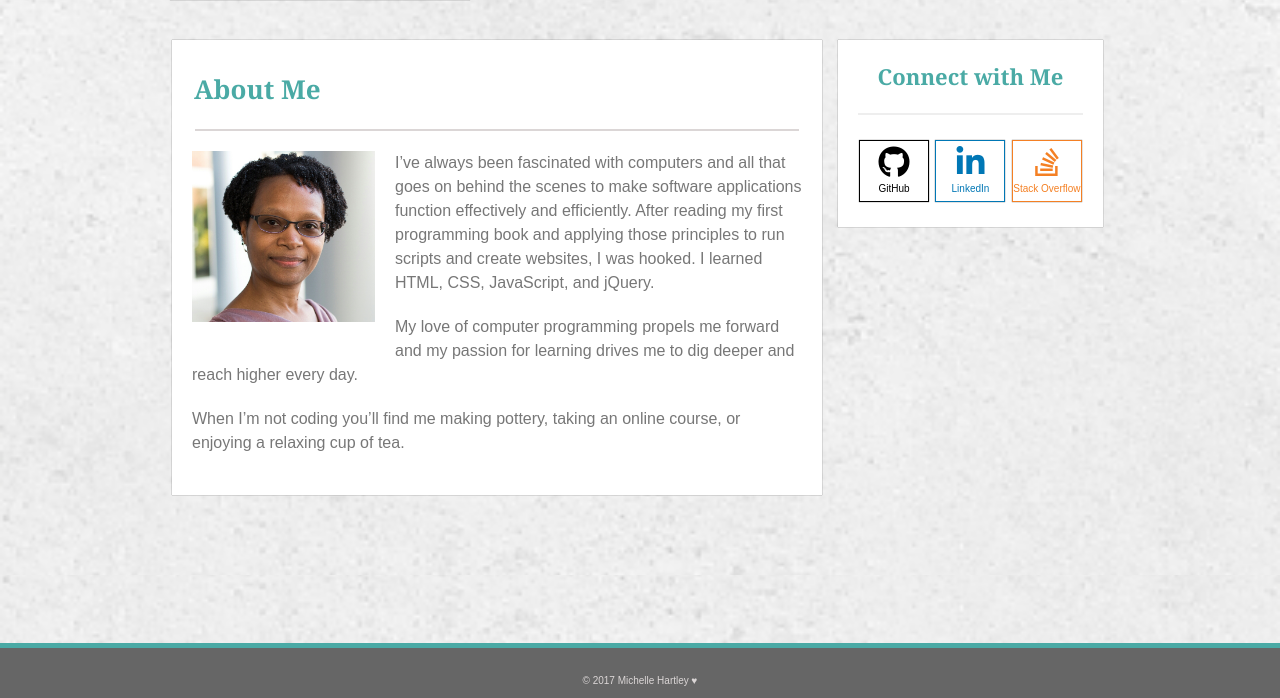
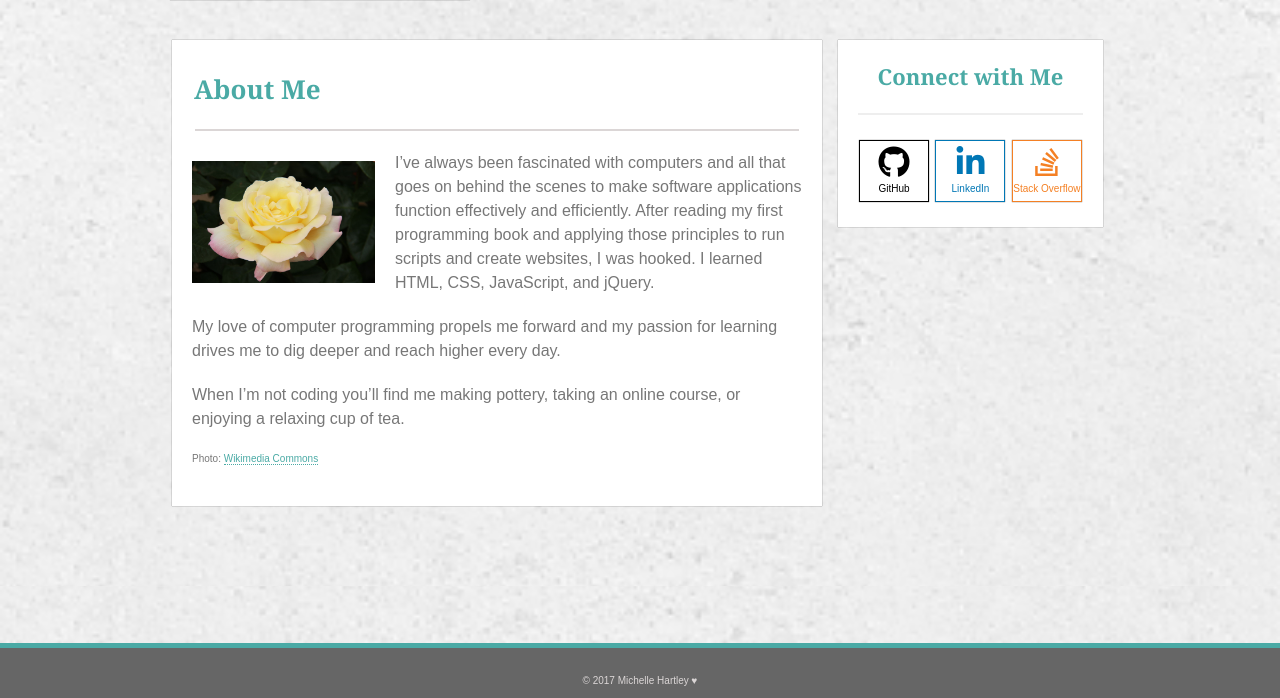
Before and after one commit to mdhcodes/responsive-portfolio, a PHP site: page / in a window 1280 px wide. Shown: the part 102-800 px from the top of the page. Run offline with PHP 8.4, Linux system fonts and the light colour scheme; some libraries are stand-ins or nearby versions.

Commit message:
Update website

```diff
--- a/assets/css/style.css
+++ b/assets/css/style.css
@@ -167,9 +167,22 @@ nav a:hover {
 }
 
 .about-img {
-  margin: 0 20px 20px 0;
+  margin: 10px 20px 0 0;
   float: left;
   width: 30%;
+}
+
+.credit {
+  font-size: 0.625em;
+}
+
+.credit a {
+  color: #4aaaa5;
+  border-bottom: 1px dotted;
+}
+
+.credit a:hover {
+  color: initial;
 }
 
 
--- a/index.html
+++ b/index.html
@@ -34,10 +34,11 @@
       <section class="about">
         <h2>About Me</h2>
         <hr class="separator">
-          <img src="assets/images/mdh.jpg" alt="Michelle Hartley" class="about-img">
+          <img src="assets/images/peace_rose.jpg" alt="Peace Rose" class="about-img">
           <p>I’ve always been fascinated with computers and all that goes on behind the scenes to make software applications function effectively and efficiently. After reading my first programming book and applying those principles to run scripts and create websites, I was hooked. I learned HTML, CSS, JavaScript, and jQuery.</p>
           <p>My love of computer programming propels me forward and my passion for learning drives me to dig deeper and reach higher every day.</p>
           <p>When I’m not coding you’ll find me making pottery, taking an online course, or enjoying a relaxing cup of tea.
+          <p class="credit">Photo: <a href="https://commons.wikimedia.org/wiki/File:Hybrid_Tea_Rose_(Rosa_)_%27Peace%27.jpg">Wikimedia Commons</p>
       </section><!-- end about -->
 
       <section class="connect">
```
Also changed, not shown: README.md, assets/images/mdh.jpg (deleted), assets/images/peace_rose.jpg (added).
